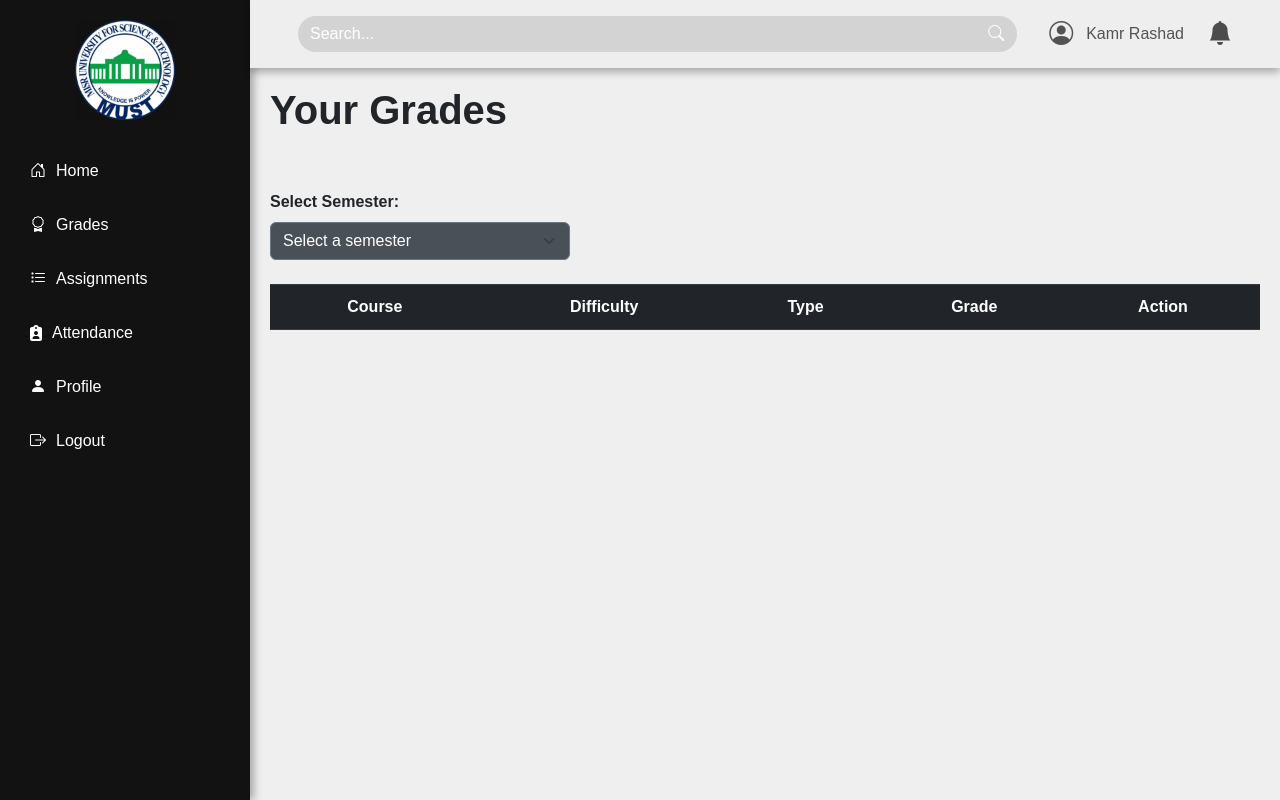
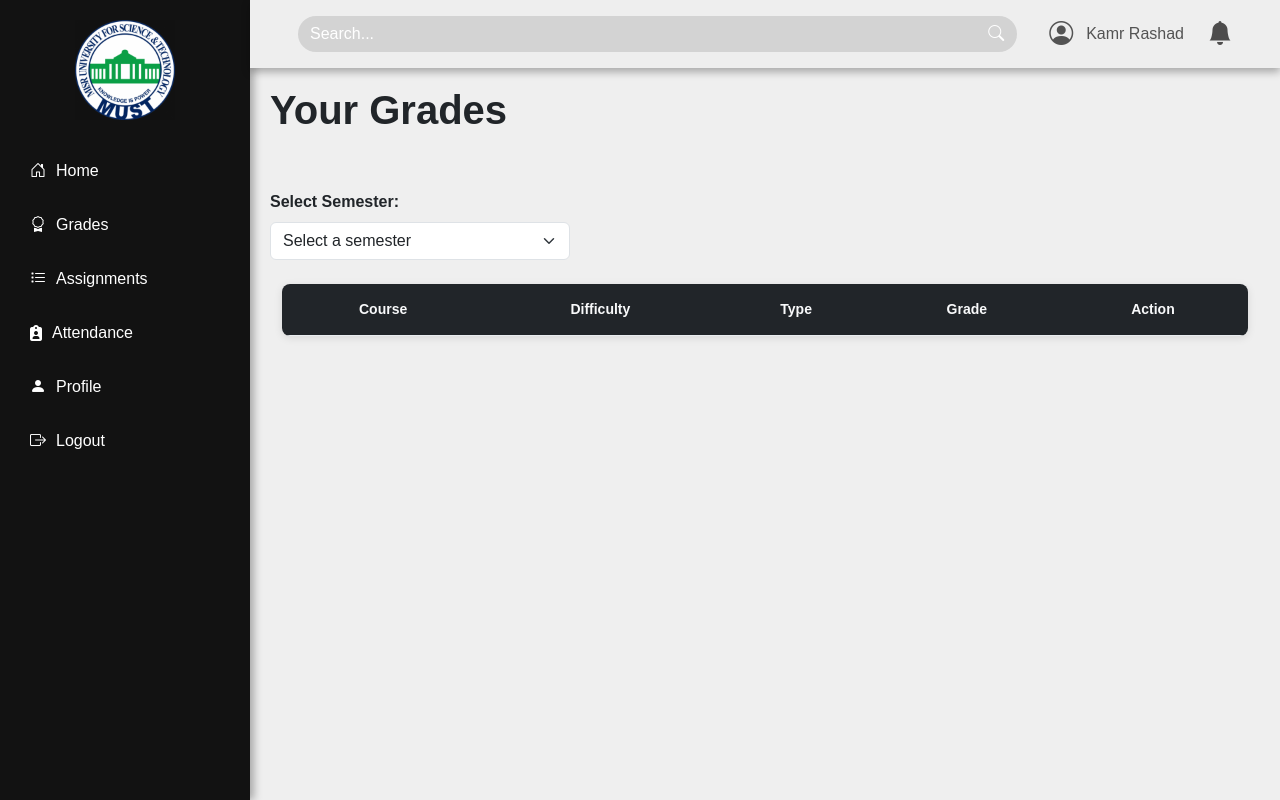
Before and after one commit to khaledkamr/Muster, a Laravel app: template resources/views/student/grades.blade.php in a window 1280 px wide. Run offline with Laravel 12, Linux system fonts and the light colour scheme; the template is opened without the code that fills it, so the values that code supplies are empty; a user stored in the database is signed in; data comes from the database, SQL or seed files in the repository; parts of the project's set-up code (start-up, migrations or seed data) failed here and were passed over.

Commit message:
fixed grades and course-deatials page #5

```diff
--- a/resources/views/student/grades.blade.php
+++ b/resources/views/student/grades.blade.php
@@ -15,21 +15,23 @@
         </select>
     </div>
 
-    <div class="table-responsive">
-        <table class="table table-dark table-bordered" id="gradesTable">
+    <div class="container">
+        <div class="table-container">
+            <table class="table table-striped" id="gradesTable">
                 <thead>
-                <tr class="text-center">
-                    <th>Course</th>
-                    <th>Difficulty</th>
-                    <th>Type</th>
-                    <th>Grade</th>
-                    <th>Action</th>
+                    <tr>
+                        <th class="bg-dark text-light text-center">Course</th>
+                        <th class="bg-dark text-light text-center">Difficulty</th>
+                        <th class="bg-dark text-light text-center">Type</th>
+                        <th class="bg-dark text-light text-center">Grade</th>
+                        <th class="bg-dark text-light text-center">Action</th>
                     </tr>
                 </thead>
-            <tbody class="text-center">
+                <tbody>
 
                 </tbody>
             </table>
+        </div>
     </div>
 
     <script>
@@ -71,13 +73,13 @@
                     const row = document.createElement('tr');
                     const courseDetailsUrl = courseDetailsBaseUrl.replace(':id', course.id);
                     row.innerHTML = `
-                        <td>${course.code}: ${course.name}</td>
-                        <td>${course.difficulty.charAt(0).toUpperCase() + course.difficulty.slice(1)}</td>
-                        <td>${course.type.charAt(0).toUpperCase() + course.type.slice(1)}</td>
-                        <td class="text-${grade.status === 'pass' ? 'success' : 'danger'}">${grade.grade || 'N/A'}</td>
-                        <td>
-                            <a href="${courseDetailsUrl}" class="btn btn-sm btn-success ps-3 pe-3">
-                                <i class="fa-solid fa-arrow-up-right-from-square"></i> Details
+                        <td class="text-center">${course.code}: ${course.name}</td>
+                        <td class="text-center">${course.difficulty.charAt(0).toUpperCase() + course.difficulty.slice(1)}</td>
+                        <td class="text-center">${course.type.charAt(0).toUpperCase() + course.type.slice(1)}</td>
+                        <td class="text-center text-${grade.status === 'pass' ? 'success' : 'danger'}">${grade.grade || 'N/A'}</td>
+                        <td class="text-center action-icons">
+                            <a href="${courseDetailsUrl}" class="btn btn-sm btn-success text-light ps-3 pe-3">
+                                <i class="fa-solid fa-arrow-up-right-from-square text-light"></i> Details
                             </a>
                         </td>
                     `;
@@ -88,26 +90,79 @@
     </script>
 
     <style>
-        .table-dark th, .table-dark td {
-            padding-top: 10px;
-            padding-bottom: 10px;
+           .table-container {
+        background-color: #fff;
+        border-radius: 8px;
+        box-shadow: 0 2px 8px rgba(0, 0, 0, 0.1);
+        overflow: hidden;
     }
-        .table-dark th, .table-dark td {
+    .table {
+        width: 100%;
+        border-collapse: collapse;
+        margin-bottom: 0;
+    }
+    .table thead {
+        background-color: #f8f9fa;
+        color: #333;
+    }
+    .table th {
+        padding: 15px;
+        text-align: left;
+        font-weight: 600;
+        font-size: 14px;
+        border-bottom: 1px solid #e9ecef;
+    }
+    .table td {
+        padding: 15px;
+        font-size: 14px;
+        color: #333;
+        border-bottom: 1px solid #e9ecef;
+    }
+    .table tbody tr:hover {
+        background-color: #f1f3f5;
+    }
+    .table .status-pending {
+        background-color: #fff3cd;
+        color: #856404;
+        padding: 5px 10px;
+        border-radius: 12px;
+        font-size: 12px;
+        display: inline-block;
+    }
+    .table .status-completed {
+        background-color: #d4edda;
+        color: #155724;
+        padding: 5px 10px;
+        border-radius: 12px;
+        font-size: 12px;
+        display: inline-block;
+    }
+    .table .status-refunded {
+        background-color: #f8d7da;
+        color: #721c24;
+        padding: 5px 10px;
+        border-radius: 12px;
+        font-size: 12px;
+        display: inline-block;
+    }
+    .action-icons a, .action-icons form {
+        display: inline-block;
+        margin-right: 5px;
+    }
+    .action-icons i {
+        font-size: 16px;
+        color: #6c757d;
+    }
+    .action-icons i:hover {
+        color: #007bff;
+    }
+    .action-icons .delete-icon:hover {
+        color: #dc3545;
+    }
+    .action-icons form button {
+        background: none;
         border: none;
-        }
-        .table-dark {
-            background-color: #343640;
-        }
-        .form-select {
-            background-color: #495057;
-            color: #ffffff;
-            border: 1px solid #6c757d;
-        }
-        .form-select:focus {
-            background-color: #495057;
-            color: #ffffff;
-            border-color: #58bc82;
-            box-shadow: 0 0 0 0.2rem rgba(88, 188, 130, 0.25);
+        padding: 0;
     }
     </style>
 @endsection
```
Also changed, not shown: resources/views/student/course-details.blade.php (+7 -4 lines), resources/views/student/index.blade.php (+26 -26 lines). Lines whose indentation alone changed are shown as unchanged.
